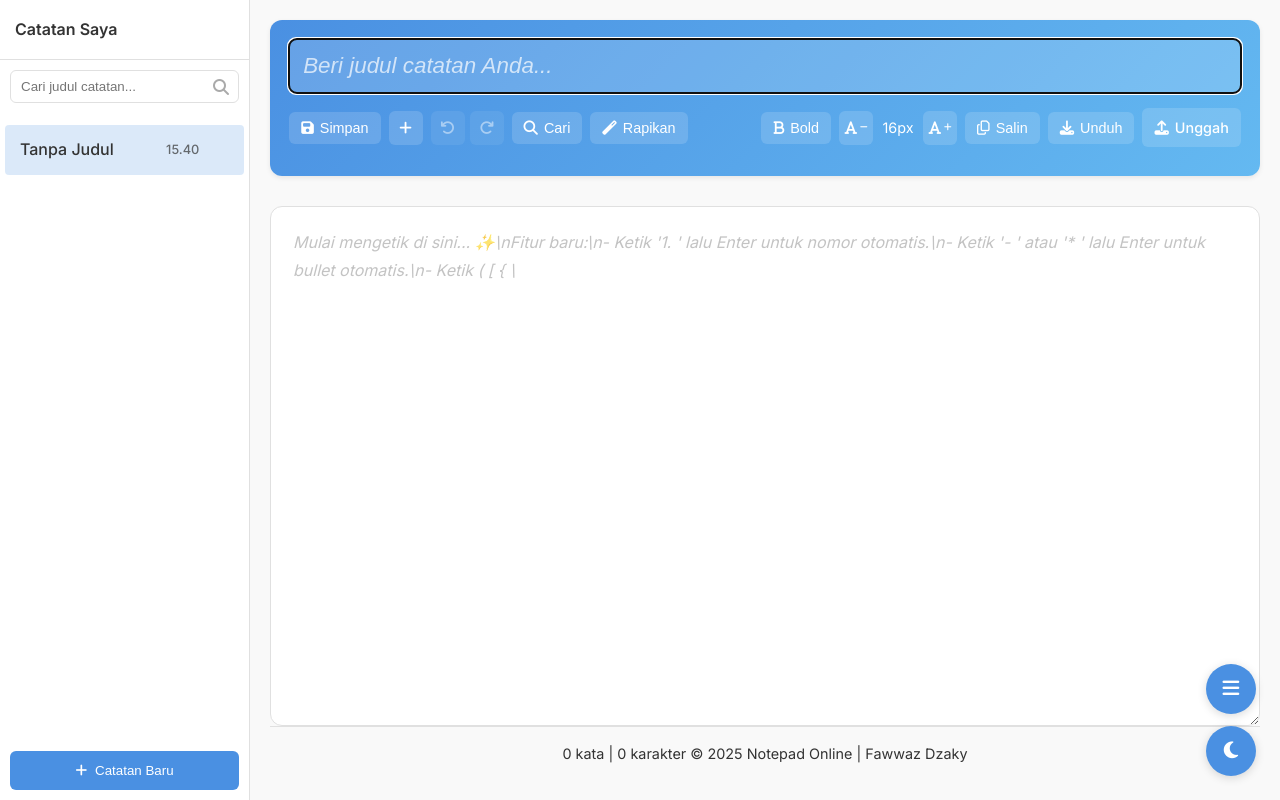
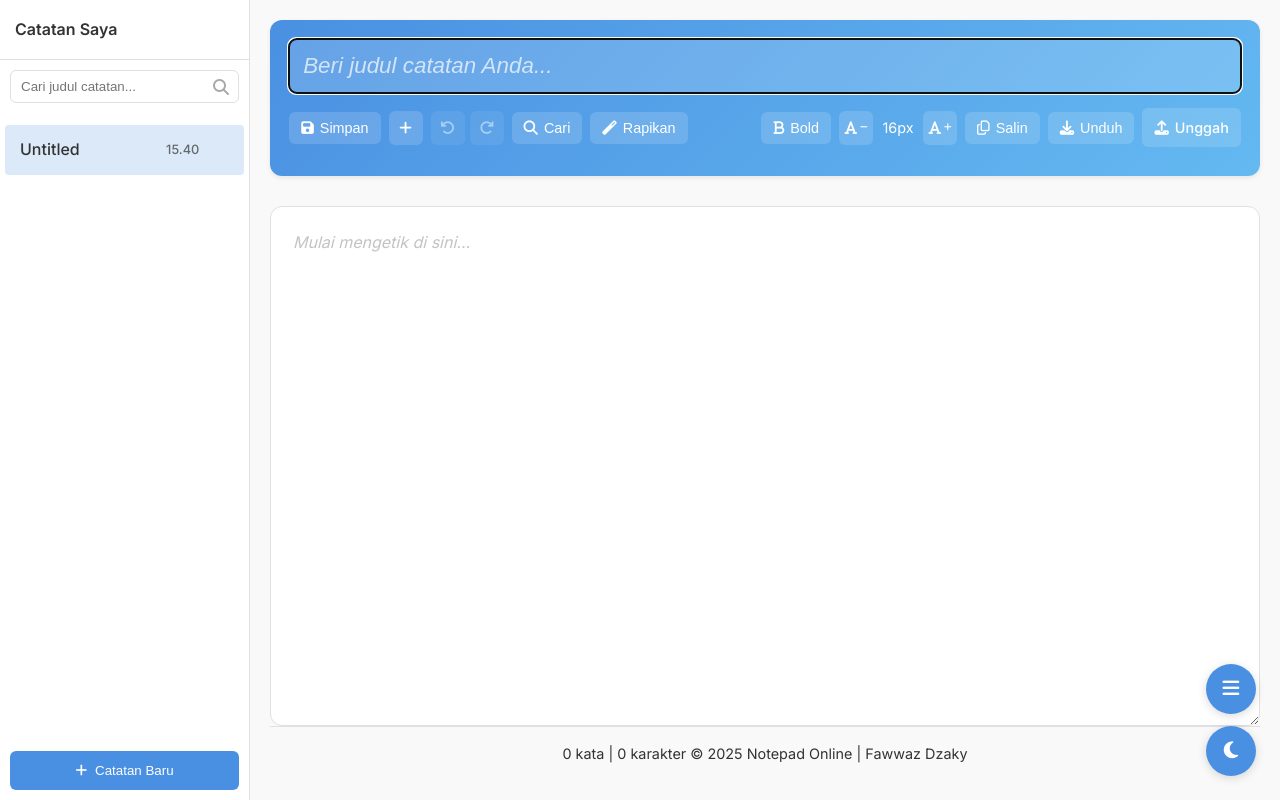
Before and after one commit to notepad-web/notepad-web.github.io, a plain HTML site: page index.html in a window 1280 px wide. Drawn offline with nearby package versions, Linux system fonts and the light colour scheme.

Commit message:
Update index.html

```diff
--- a/index.html
+++ b/index.html
@@ -734,7 +734,7 @@
                      <button id="closeSearchBtn"><i class="fas fa-times"></i></button>
                  </div>
             </div>
-            <textarea class="editor" id="editor" placeholder="Mulai mengetik di sini... ✨\nFitur baru:\n- Ketik '1. ' lalu Enter untuk nomor otomatis.\n- Ketik '- ' atau '* ' lalu Enter untuk bullet otomatis.\n- Ketik ( [ { \" ' akan otomatis ditutup.\n- Shift+Enter untuk baris baru tanpa list.\n- Gunakan tombol 'Cari' & 'Rapikan' di toolbar." aria-label="Editor catatan"></textarea>
+            <textarea class="editor" id="editor" placeholder="Mulai mengetik di sini..."></textarea>
 
             <div class="footer">
                 <span id="wordCount">0 kata</span> |
@@ -1006,7 +1006,7 @@
 
              let hasVisibleNotes = false;
             sortedNotes.forEach(note => {
-                const noteTitleText = note.title.trim() || 'Tanpa Judul'; // Default title
+                const noteTitleText = note.title.trim() || 'Untitled'; // Default title
                 // Filter berdasarkan pencarian sidebar
                 if (searchTerm && !noteTitleText.toLowerCase().includes(searchTerm)) {
                     return; // Lewati note ini jika tidak cocok
@@ -1208,7 +1208,7 @@
             if (noteIndex === -1) return; // Note sudah tidak ada
 
             const noteToDelete = notes[noteIndex];
-             const noteTitleDisplay = noteToDelete.title.trim() || 'Tanpa Judul';
+             const noteTitleDisplay = noteToDelete.title.trim() || 'Untitled';
 
             if (confirm(`Apakah Anda yakin ingin menghapus catatan "${noteTitleDisplay}"?`)) {
                 notes.splice(noteIndex, 1); // Hapus dari array
@@ -1459,7 +1459,7 @@
                 if (noteTitleDisplay) {
                     title = `${noteTitleDisplay} - Notepad Online`;
                 } else if (note) {
-                     title = `Tanpa Judul - Notepad Online`;
+                     title = `Untitled - Notepad Online`;
                  }
             }
             document.title = title;
```
